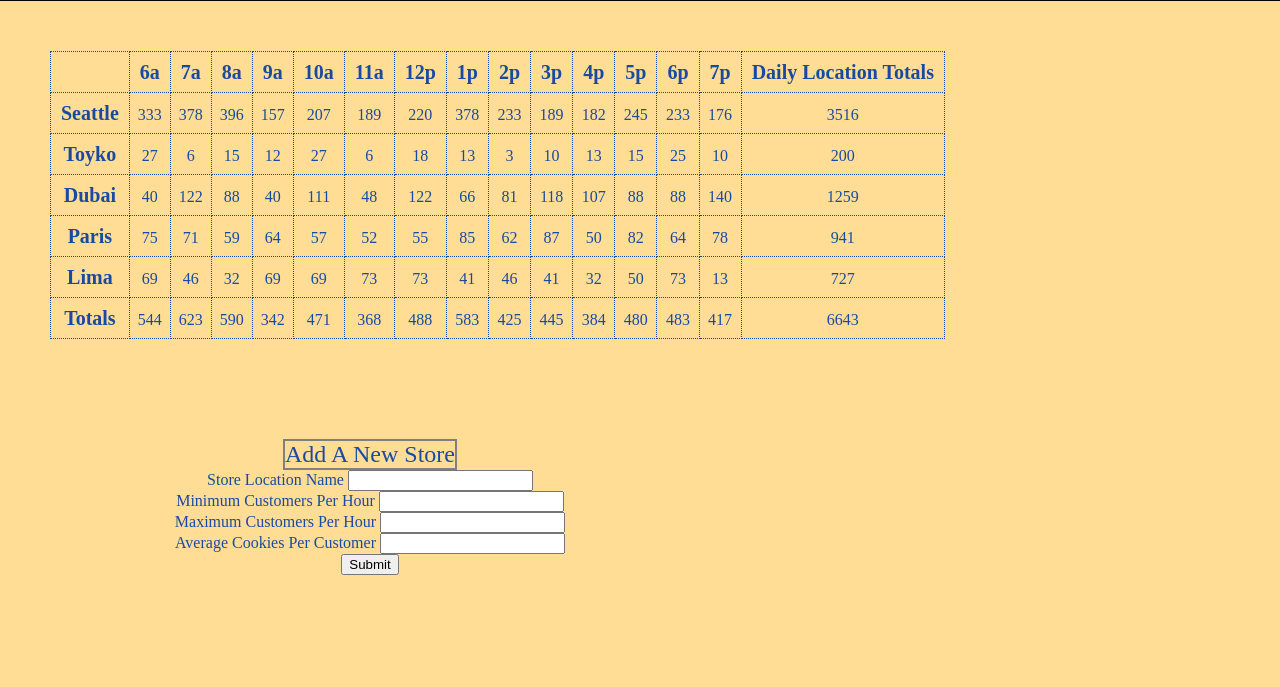
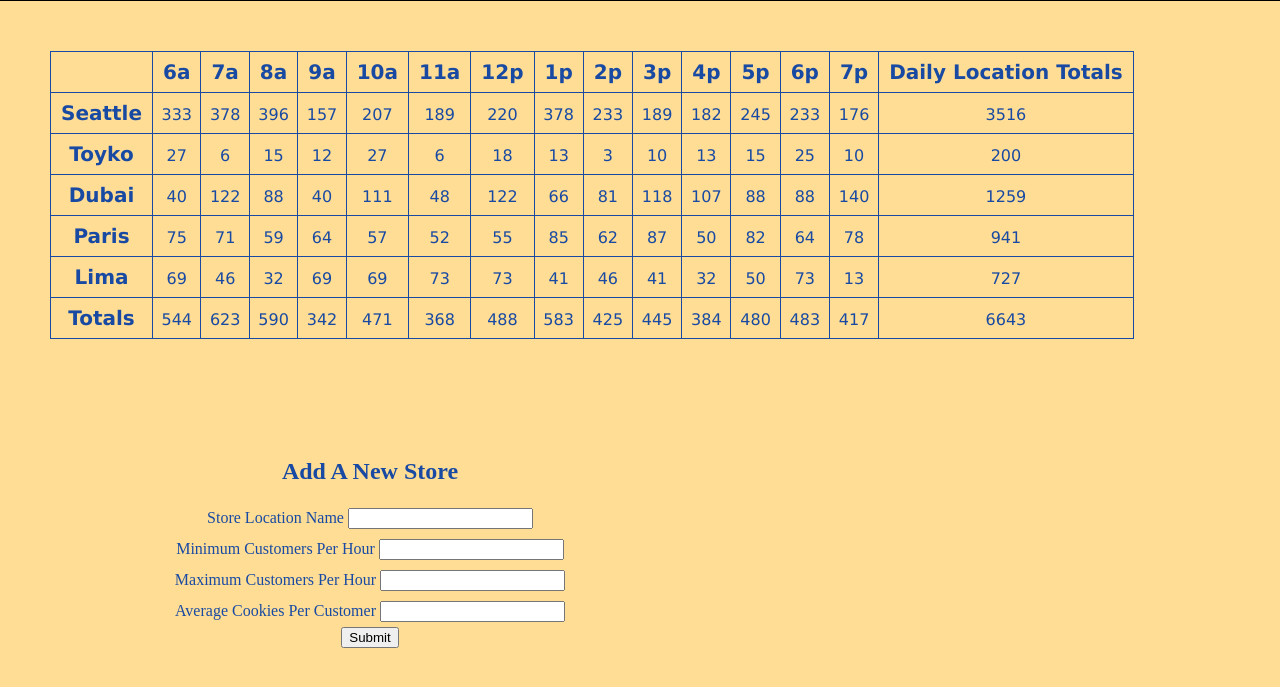
Before and after one commit to stefrie/cookie-stand, a plain HTML site: page sales.html in a window 1280 px wide. Shown: the part 101-788 px from the top of the page. Drawn offline with Linux system fonts and the light colour scheme.

Commit message:
update js to add new store

```diff
--- a/css/style.css
+++ b/css/style.css
@@ -124,10 +124,11 @@ footer {
 }
 
 table, th, td {
-    border: 1px dotted #194AA3;
+    border: 1px solid #194AA3;
     margin: 50px;
     align-items: center;
     padding: 7px;
+    font-family: 'ubuntu_monoregular', 'Lucida Sans', 'Lucida Sans Regular', 'Lucida Grande', 'Lucida Sans Unicode', Geneva, Verdana, sans-serif;
 }
 
 th {
@@ -144,12 +145,19 @@ form {
 }
 
 #legend {
-    font: 24px bolder;
-    border: 2px solid gray;
+    font-size: 24px;
+    font-weight: bolder;
+    padding: 20px;
+}
+
+fieldset div {
+    padding: 5px;
+
 }
 
 label {
     justify-items: right;
+    padding: 5px;
 }
 
 @font-face {
--- a/js/app.js
+++ b/js/app.js
@@ -26,6 +26,7 @@ function Store(location, minCust, maxCust, cookiesPerCust) {
 Store.prototype.renderStore = function (tBodyElem) {
     const rowElem = makeElement('tr', tBodyElem, null);
     makeElement('th', rowElem, this.location);
+    console.log(this);
     for (let i = 0; i < this.salesPerHr.length; i++) {
         makeElement('td', rowElem, this.salesPerHr[i]);
     }
@@ -89,21 +90,14 @@ function renderHourTotals(rowElem) {
     let dailyTotal = 0;
     for (let hourIndex = 0; hourIndex < storeHours.length; hourIndex++) {
         let hourlyTotal = 0;
-        for (
-            let storeArrayIndex = 0;
-            storeArrayIndex < allStores.length;
-            storeArrayIndex++
-        ) {
-            hourlyTotal =
-                hourlyTotal + allStores[storeArrayIndex].salesPerHr[hourIndex];
+        for (let storeArrayIndex = 0; storeArrayIndex < allStores.length; storeArrayIndex++) {
+            hourlyTotal = hourlyTotal + allStores[storeArrayIndex].salesPerHr[hourIndex];
         }
         makeElement('td', rowElem, hourlyTotal);
         dailyTotal = dailyTotal + hourlyTotal;
     }
     makeElement('td', rowElem, dailyTotal);
 }
-
-// // Store.AllStores[i].cookiesPerHour[hourIndex]
 
 function addStores(location, minCust, maxCust, cookiesPerCust) {
     const newStore = new Store(location, minCust, maxCust, cookiesPerCust);
@@ -147,7 +141,8 @@ function handleSubmit(e) {
     const avgCookies = e.target.avgCookies.value;
 
     let newStore = new Store(storeLocation, minCust, maxCust, avgCookies);
-    newStore.getCookieTotals();
+    // newStore.getCookieTotals();
+    storeData();
     const tableElem = document.getElementsByTagName('tbody')[0];
     newStore.renderStore(tableElem);
 }
```
